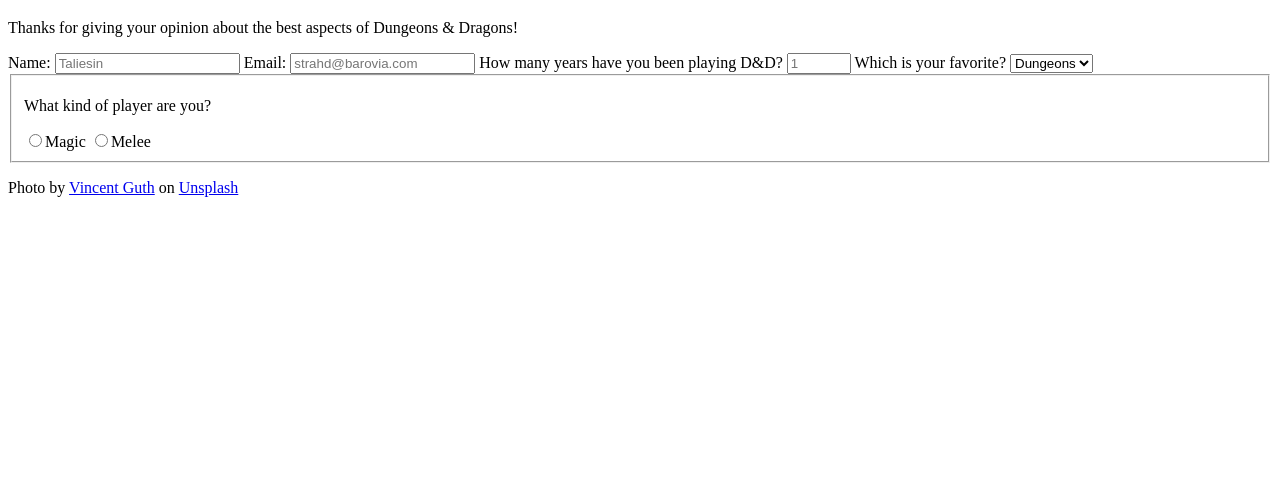
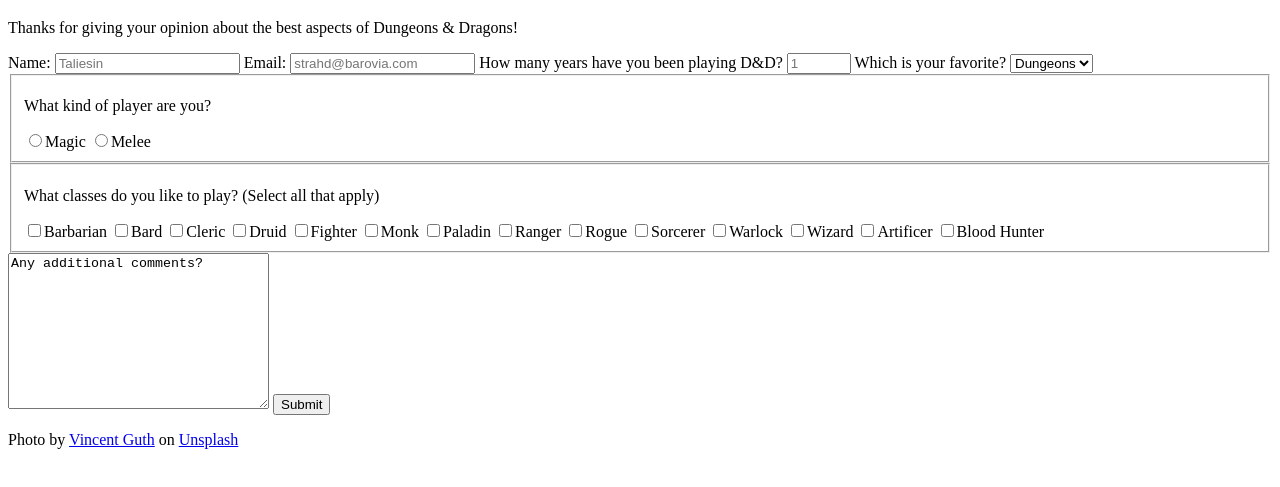
Before and after one commit to chaoticmewtral/survey-form, a plain HTML site: page index.html in a window 1280 px wide. Shown: the part 61-548 px from the top of the page. Drawn offline with Linux system fonts and the light colour scheme.

Commit message:
Add to index
Passed test for elements. Needs styling.

```diff
--- a/index.html
+++ b/index.html
@@ -25,12 +25,61 @@
             <fieldset>
                 <p>What kind of player are you?</p>
                 <label for="magic">
-                    <input type="radio" name="player-type" id="magic">Magic
+                    <input type="radio" name="player-type" value="magic" id="magic">Magic
                 </label>
                 <label for="melee">
-                    <input type="radio" name="player-type" id="melee">Melee
+                    <input type="radio" name="player-type" value="melee" id="melee">Melee
                 </label>
             </fieldset>
+            <fieldset>
+                <p>What classes do you like to play? (Select all that apply)</p>
+                <div>
+                    <label for="barbarian">
+                        <input type="checkbox" value="barbarian" id="barbarian">Barbarian
+                    </label>
+                    <label for="bard">
+                        <input type="checkbox" value="bard" id="bard">Bard
+                    </label>
+                    <label for="cleric">
+                        <input type="checkbox" value="cleric" id="cleric">Cleric
+                    </label>
+                    <label for="druid">
+                        <input type="checkbox" value="druid" id="druid">Druid
+                    </label>
+                    <label for="fighter">
+                        <input type="checkbox" value="fighter" id="fighter">Fighter
+                    </label>
+                    <label for="monk">
+                        <input type="checkbox" value="monk" id="monk">Monk
+                    </label>
+                    <label for="paladin">
+                        <input type="checkbox" value="paladin" id="paladin">Paladin
+                    </label>
+                    <label for="ranger">
+                        <input type="checkbox" value="ranger" id="ranger">Ranger
+                    </label>
+                    <label for="rogue">
+                        <input type="checkbox" value="rogue" id="rogue">Rogue
+                    </label>
+                    <label for="sorcerer">
+                        <input type="checkbox" value="sorcerer" id="sorcerer">Sorcerer
+                    </label>
+                    <label for="warlock">
+                        <input type="checkbox" value="warlock" id="warlock">Warlock
+                    </label>
+                    <label for="wizard">
+                        <input type="checkbox" value="wizard" id="wizard">Wizard
+                    </label>
+                    <label for="artificer">
+                        <input type="checkbox" value="artificer" id="artificer">Artificer
+                    </label>
+                    <label for="blood-hunter">
+                        <input type="checkbox" value="blood-hunter" id="blood-hunter">Blood Hunter
+                    </label>
+                    </div>
+            </fieldset>
+            <label for="comments"><textarea name="comments" id="comments" cols="30" rows="10">Any additional comments?</textarea></label>
+            <button id="submit">Submit</button>
         </form>
     </main>
     <footer>
```
